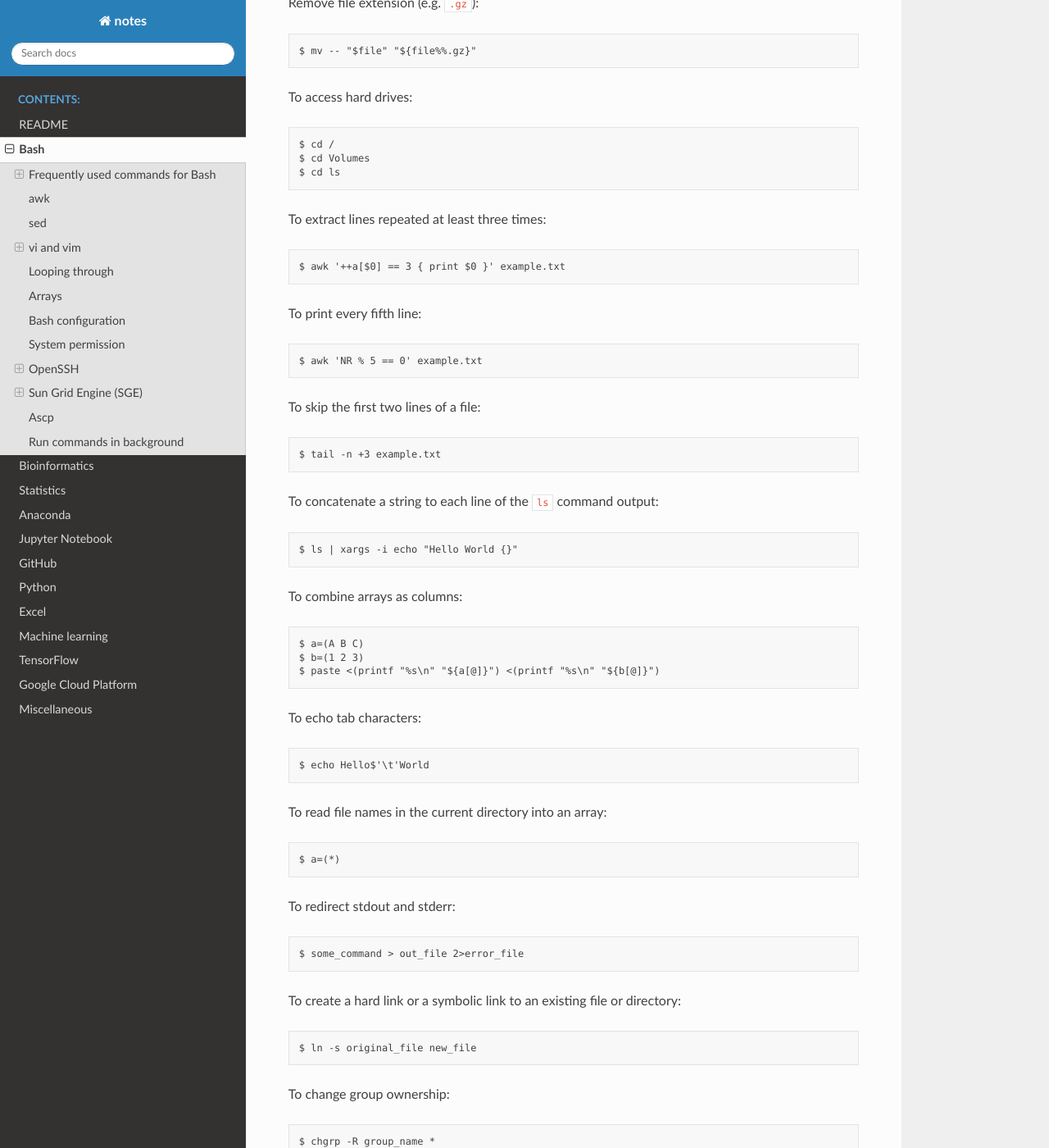
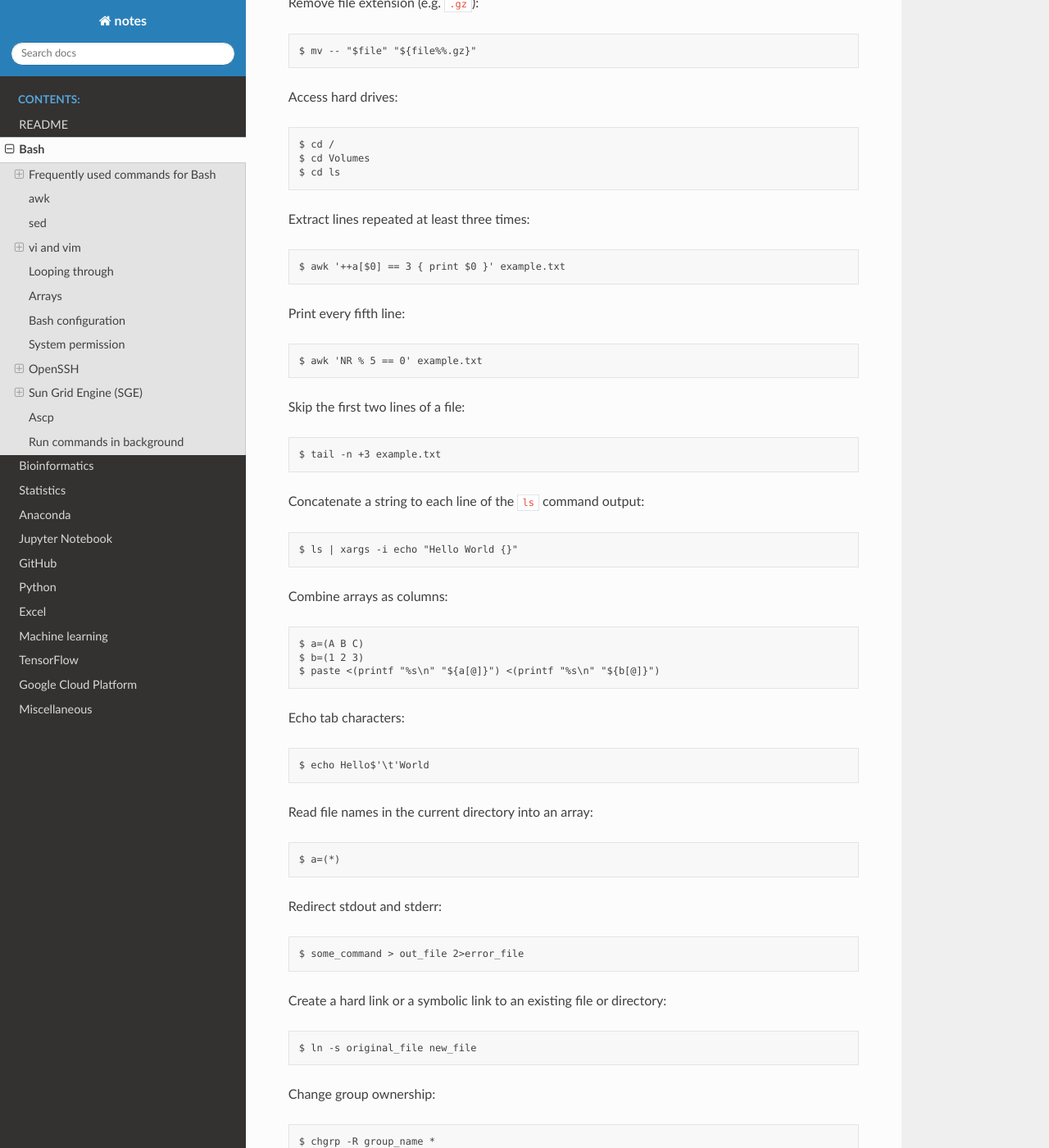
Before and after one commit to sbslee/notes, a Sphinx documentation site: the page built from docs/bash.rst, in a window 1280 px wide and 1400 px high, scrolled down 5799 px. Shown: the whole window at 82% size. Built offline with Sphinx 7.4.7 and the Read the Docs theme 2.0.0, drawn with Linux system fonts in a browser that asks for light colours; some of the changed text lies outside the part shown.

Commit message:
Update bash.rst

```diff
--- a/docs/bash.rst
+++ b/docs/bash.rst
@@ -295,7 +295,7 @@
 
     $ mv -- "$file" "${file%%.gz}"
 
-To access hard drives:
+Access hard drives:
 
 .. code-block:: text
 
@@ -303,31 +303,31 @@
     $ cd Volumes
     $ cd ls
 
-To extract lines repeated at least three times:
+Extract lines repeated at least three times:
 
 .. code-block:: text
 
     $ awk '++a[$0] == 3 { print $0 }' example.txt
 
-To print every fifth line:
+Print every fifth line:
 
 .. code-block:: text
 
     $ awk 'NR % 5 == 0' example.txt
 
-To skip the first two lines of a file:
+Skip the first two lines of a file:
 
 .. code-block:: text
 
     $ tail -n +3 example.txt
 
-To concatenate a string to each line of the ``ls`` command output:
+Concatenate a string to each line of the ``ls`` command output:
 
 .. code-block:: text
 
     $ ls | xargs -i echo "Hello World {}"
 
-To combine arrays as columns:
+Combine arrays as columns:
 
 .. code-block:: text
 
@@ -335,37 +335,37 @@
     $ b=(1 2 3)
     $ paste <(printf "%s\n" "${a[@]}") <(printf "%s\n" "${b[@]}")
 
-To echo tab characters:
+Echo tab characters:
 
 .. code-block:: text
 
     $ echo Hello$'\t'World
 
-To read file names in the current directory into an array:
+Read file names in the current directory into an array:
 
 .. code-block:: text
 
     $ a=(*)
 
-To redirect stdout and stderr:
+Redirect stdout and stderr:
 
 .. code-block:: text
 
     $ some_command > out_file 2>error_file
 
-To create a hard link or a symbolic link to an existing file or directory:
+Create a hard link or a symbolic link to an existing file or directory:
 
 .. code-block:: text
 
     $ ln -s original_file new_file
 
-To change group ownership:
+Change group ownership:
 
 .. code-block:: text
 
     $ chgrp -R group_name *
 
-To get file basename:
+Get file basename:
 
 .. code-block:: text
 
@@ -578,11 +578,23 @@
 
     $ chmod 777 dir_name
 
-To give permissions for all files inside the directory:
+Give permissions for all files inside the directory:
 
 .. code-block:: text
 
     $ chmod 777 -R dir_name
+
+Make files read-only:
+
+.. code-block:: text
+
+    $ find . -type f -exec chmod a-w '{}' \;
+
+Restore writing permission:
+
+.. code-block:: text
+
+    $ find . -type f -exec chmod +w '{}' \;
 
 OpenSSH
 =======
```
